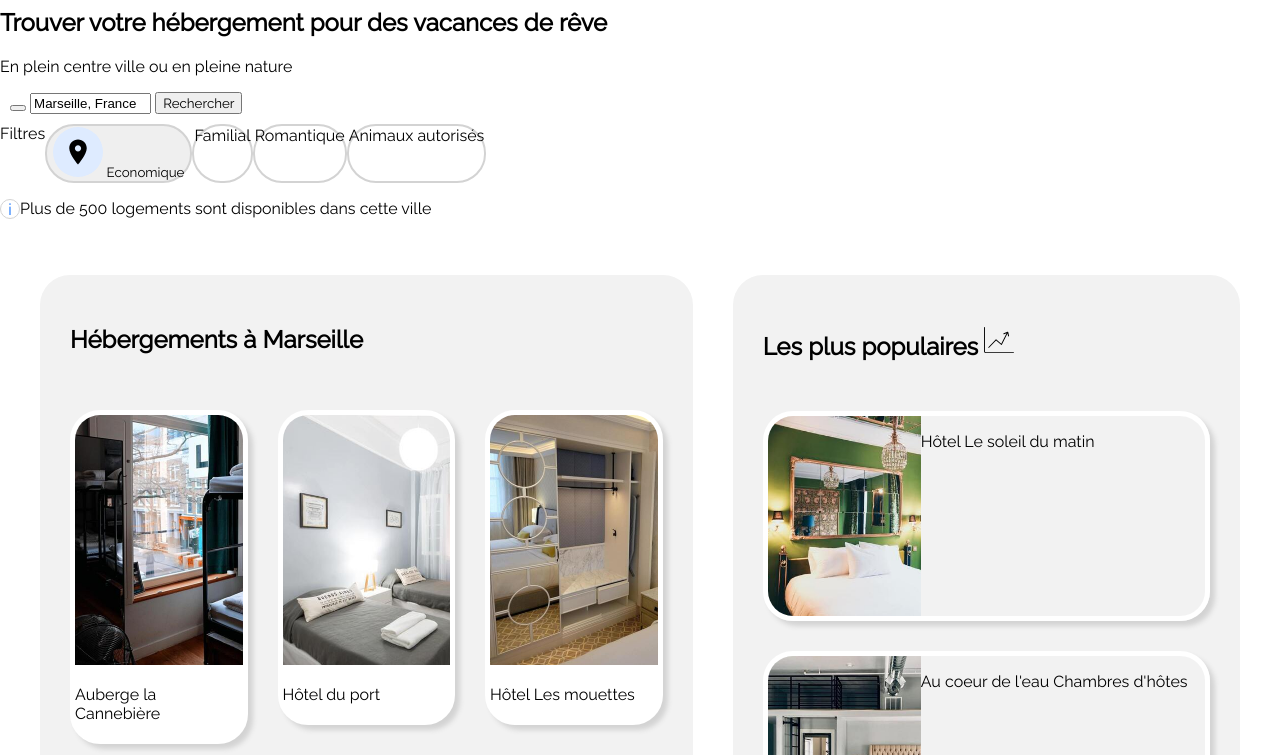
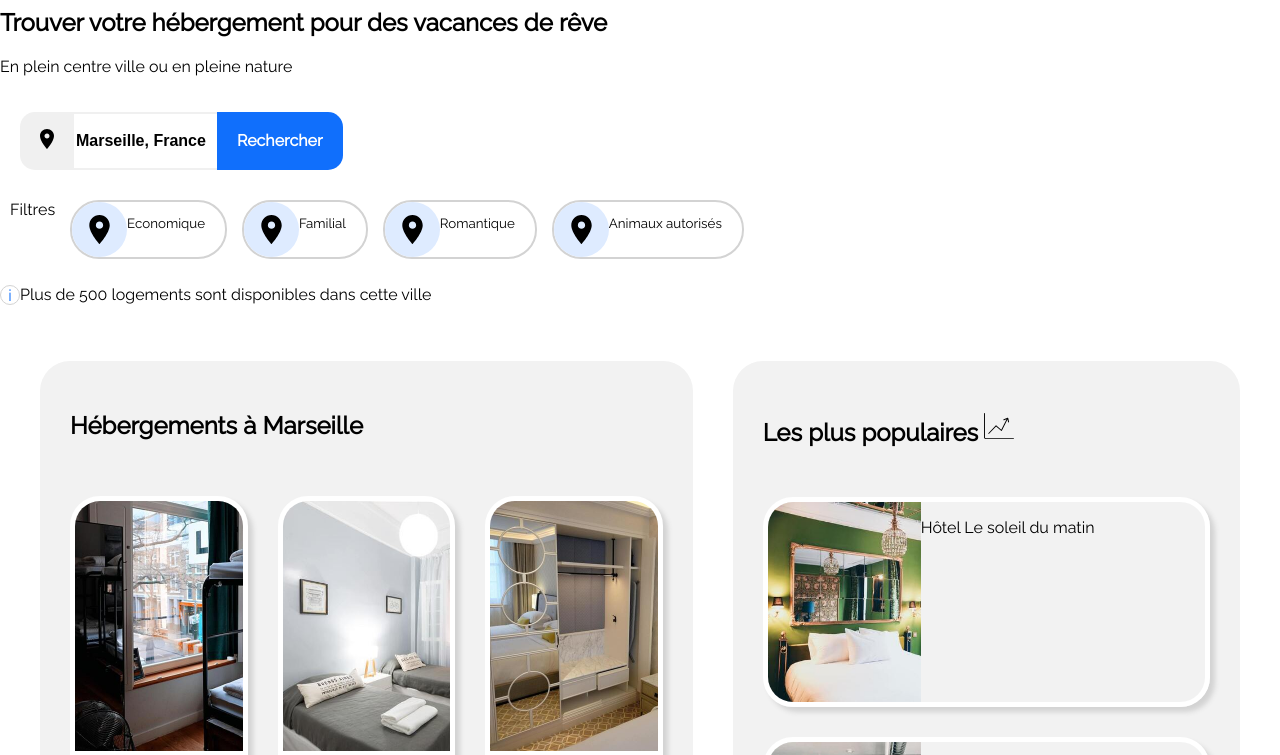
Before and after one commit to HugoLesquenner/HugoLesquenner_1_20082020, a plain HTML site: page index.html in a window 1280 px wide. Shown: the part 91-846 px from the top of the page. Drawn offline with Linux system fonts and the light colour scheme.

Commit message:
menu Recherche et filtre update

```diff
--- a/css/main.css
+++ b/css/main.css
@@ -12,9 +12,14 @@ footer {
     width: 100%;
     background-color: rgb(242,242,242);
 }
+
 a {
     text-decoration: none;
     color: black;
+}
+nav{
+
+    margin:30px;
 }
 ul {
     list-style: none;
@@ -24,7 +29,10 @@ ul {
 button {
     font-family: 'Raleway', sans-serif;
 }
-
+input {
+    font-size:1em;
+    font-weight: bold;
+}
 .logo {
     max-width: 100%;
     height: 75px;
@@ -36,13 +44,17 @@ button {
 }
 
 .menu {
+    font-weight: bold;
     order: 2;
 }
 
 .sign {
+    font-weight: bold;
     order: 3;
 }
-
+    .sign a {
+        color: rgb(16,111,252);
+    }
 .menuButton {
     border-color: transparent;
     border-block-start: 2px solid lightgrey;
@@ -55,11 +67,41 @@ button {
     }
 
 .search {
-    margin: 10px;
+    margin: 20px;
+    display: inline-flex;
 }
+#geo {
+    background-color:rgb(240,240,240);
+    border: none;
+    border-radius: 15px 0 0 15px;
+    color: white;
+    padding: 15px 15px;
+    text-align: center;
+    text-decoration: none;
 
+
+}
+#location {
+    border: none;
+    border-bottom: 2px solid rgb(240,240,240);
+    border-top: 2px solid rgb(240,240,240);
+    height: 52px;
+}
+#search {
+    background-color: rgb(16,111,252);
+    border: none;
+    border-radius: 0 15px 15px 0;
+    color: white;
+    padding: 15px 20px;
+    text-align: center;
+    text-decoration: none;
+    display: inline-block;
+    font-size: 1em;
+    font-weight: bold;
+
+}
 .icon {
-    height: 30px;
+    height: 35px;
     border-radius: 50%;
     padding: 10px;
     background-color: rgb(222,235,255);
@@ -73,11 +115,19 @@ button {
     display: flex;
     justify-content: flex-start;
     flex-wrap: wrap;
-}
+    margin:10px;
+    gap:15px;
+  }
 
 .filter {
+    display: flex;
     border-radius: 29px;
     border: 2px solid lightgrey;
+    padding: 0px;
+    background-color: white;
+    vertical-align: middle;
+    padding-right:20px;
+
 }
 
     .filter:hover {
@@ -177,6 +227,7 @@ button {
     width: 100%;
     padding: 30px;
 }
+
 .activities {
     overflow: hidden;
     border-radius: 30px;
@@ -186,34 +237,38 @@ button {
 #act01 {
     grid-column: 1;
     grid-row: 1/2;
+}
 
-}
 #act02 {
     grid-column: 2;
     grid-row: 1;
 }
+
 #act03 {
     grid-column: 2;
     grid-row: 2;
 }
+
 #act04 {
     grid-column: 3;
     grid-row: 1/2;
 }
+
 #act05 {
     grid-column: 4;
     grid-row: 1;
 }
+
 #act06 {
     grid-column: 4;
     grid-row: 2;
 }
+
 .activitiesImg {
     max-width: 100%;
     height: 500px;
     object-fit: cover;
     object-position: 20%;
-
 }
 
 
@@ -226,6 +281,10 @@ button {
     header {
         flex-wrap: wrap;
         justify-content: space-between;
+    }
+    footer {
+        display: block;
+
     }
     .logo {
         max-width: 100%;
@@ -282,7 +341,11 @@ button {
     .trendHousing {
         width: 100%;
     }
+    .activity {
+        display: block;
+        width:100%;
 
+    }
 
 }
 
--- a/index.html
+++ b/index.html
@@ -32,7 +32,9 @@
         <p>En plein centre ville ou en pleine nature</p>
 
         <div class="search">
-            <button type="submit" id="geo"></button>
+            <button type="submit" id="geo">
+            <img class="iconGeo" src="img/icon/room_black_24dp.svg" alt="geolocalisation" />
+            </button>
             <input type="text" id="location" name="localisation" required maxlength="12" size="12" placeholder="Ville, Pays" value="Marseille, France" />
             <button type="submit" id="search">Rechercher</button>
         </div>
@@ -43,17 +45,20 @@
             </div>
             <button type="submit" value="filtreEco" id="filtreEco" class="filter">
                 <img class="icon" src="img/icon/room_black_24dp.svg" alt="filtre economique" />
-                Economique
+                <p>Economique</p>
             </button>
-            <div class="filter">
-                Familial
-            </div>
-            <div class="filter">
-                Romantique
-            </div>
-            <div class="filter">
-                Animaux autorisés
-            </div>
+            <button type="submit" value="filtreEco" id="filtreFam" class="filter">
+                <img class="icon" src="img/icon/room_black_24dp.svg" alt="filtre economique" />
+                <p>Familial</p>
+            </button>
+            <button type="submit" value="filtreEco" id="filtreRom" class="filter">
+                <img class="icon" src="img/icon/room_black_24dp.svg" alt="filtre economique" />
+                <p>Romantique</p>
+            </button>
+            <button type="submit" value="filtreEco" id="filtreAni" class="filter">
+                <img class="icon" src="img/icon/room_black_24dp.svg" alt="filtre economique" />
+                <p>Animaux autorisés</p>
+            </button>
         </div>
 
         <div class="infoResult">
@@ -198,7 +203,6 @@
                         </div>
                 </div>
             </div>
-
         </section>
 
     </main>
```
Lines whose indentation alone changed are shown as unchanged.
